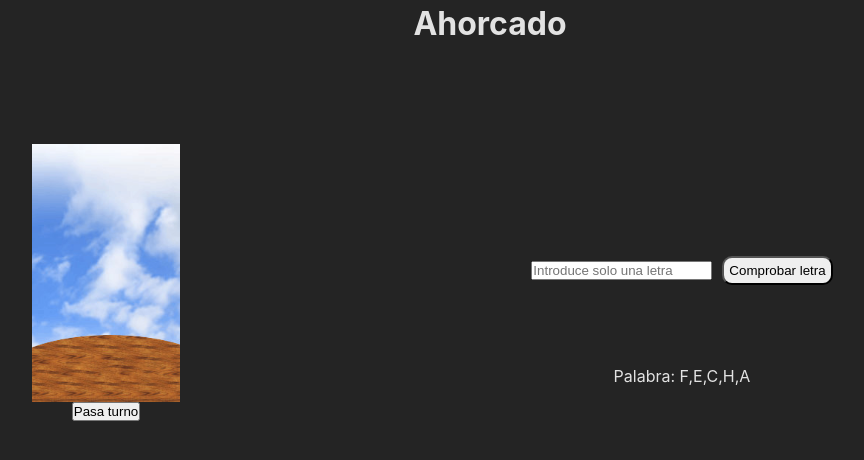
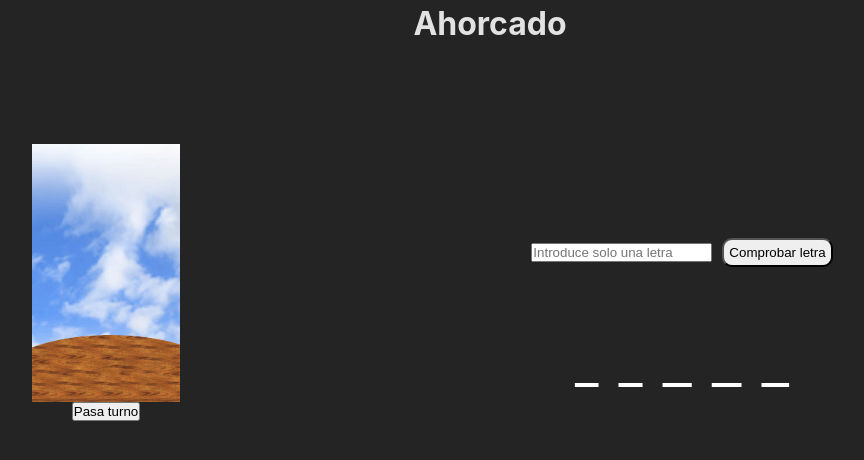
Before and after one commit to Alberto-Zapardiel-Fernandez/Ahorcado-React, a React (Vite) app: page / in a window 1280 px wide. Shown: the top 460 px of the page, without its empty margins (150-1014 px from the left). Built offline with nearby package versions, Linux system fonts and the light colour scheme.

Commit message:
Añadido método de ganar y compo de letras ocultas

```diff
--- a/src/App.jsx
+++ b/src/App.jsx
@@ -1,24 +1,41 @@
-import React, { useState } from 'react'
+import React, { useEffect, useState } from 'react'
 import './App.css'
 import Ahorcado from './Components/Ahorcado.jsx'
 import LetrasIntroducidas from './Components/LetrasIntroducidas.jsx'
+import Palabra from './Components/Palabra.jsx'
 import { revisaTurno, palabra, limpiar } from './functions.js'
 
 const App = () => {
+  let i = 0
   const [turno, setTurno] = useState(0)
   const [letraIntroducida, setLetraIntroducida] = useState('')
   const [letrasIntroducidas, setLetrasIntroducidas] = useState([])
+  const [winner, setWinner] = useState(0)
+
+  useEffect(() => {
+    revisaFinal(winner)
+  }, [winner])
+
+  const revisaFinal = win => {
+    if (win === palabra.length) {
+      setTurno(12)
+    }
+  }
 
   const comprobarEnPalabra = letra => {
     if (palabra.includes(letra)) {
-      //TODO: Ver que salgan todas las letras bien en el string o transformarlo en array y buscar sus posiciones para luego revelarlas
-      console.log('La palabra: ' + palabra + ' tiene la ' + letra)
+      palabra.split('').map(l => {
+        if (l === letra) {
+          i += 1
+        }
+      })
     } else {
       //TODO: Poner mensaje de que la palabra no contiene la letra
       console.log('La palabra no tiene la ' + letraIntroducida)
       setTurno(turno + 1)
       return
     }
+    setWinner(i + winner)
   }
 
   const comprobarLetra = letraIntroducida => {
@@ -40,7 +57,6 @@ const App = () => {
       <h1>Ahorcado</h1>
       <div className='tablero'>
         <div className='imagen'>
-          {/* //TODO: Poner la imagen y fin del juego */}
           <Ahorcado imagen={revisaTurno(turno)}></Ahorcado>
           <button onClick={() => setTurno(turno + 1)}>Pasa turno</button>
         </div>
@@ -65,8 +81,10 @@ const App = () => {
               Comprobar letra
             </button>
           </div>
-          {/* //TODO: Crear componente con las letras underlined pero ocultas */}
-          <div className='textoResolucion'>{`Palabra: ${palabra.split('')}`}</div>
+          <Palabra
+            palabra={palabra.split('')}
+            letrasIntroducidas={letrasIntroducidas}
+          ></Palabra>
         </div>
       </div>
     </div>
```
